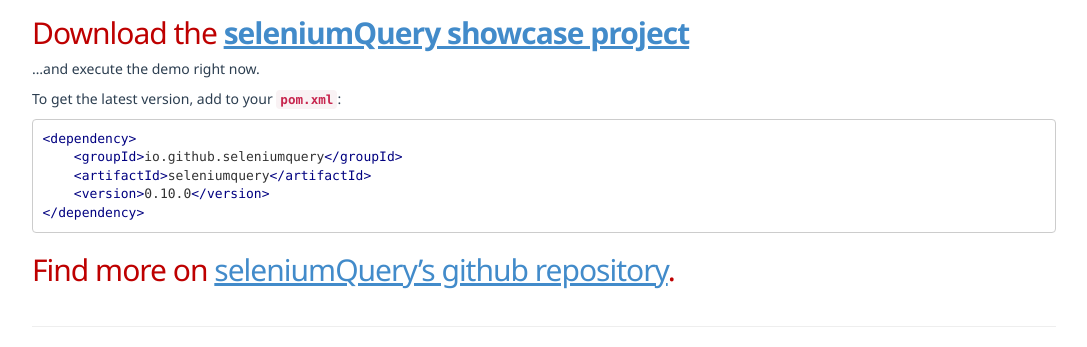
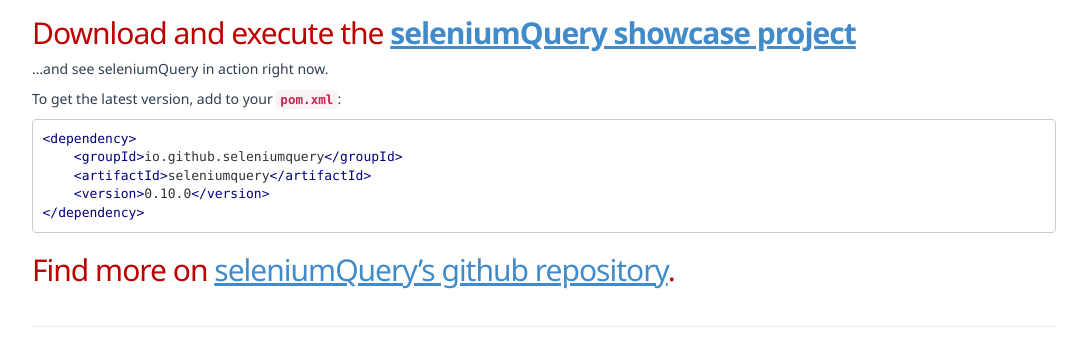
Before and after one commit to seleniumQuery/seleniumquery.github.io, a Jekyll site: the page built from index.html, in a window 1280 px wide, cut to the strip 788-1135 px from the top of the page. Shown: the whole strip, without its empty margins (96-1183 px from the left). Built offline with Jekyll 4.4.1, drawn with Linux system fonts in a browser that asks for light colours; the list of posts is cut into pages by our own code.

Commit message:
Update 2014-05-21-seleniumQuery.md

```diff
--- a/_posts/2014-05-21-seleniumQuery.md
+++ b/_posts/2014-05-21-seleniumQuery.md
@@ -36,9 +36,9 @@
 {% gist 78cc1ce6be5214d91403 %}
 
 
-## Download the **[seleniumQuery showcase project](https://github.com/acdcjunior/seleniumQuery-showcase)**
+## Download and execute the **[seleniumQuery showcase project](https://github.com/acdcjunior/seleniumQuery-showcase)**
 
-...and execute the demo right now.
+...and see seleniumQuery in action right now.
 
 To get the latest version, add to your **`pom.xml`**:
 
```
